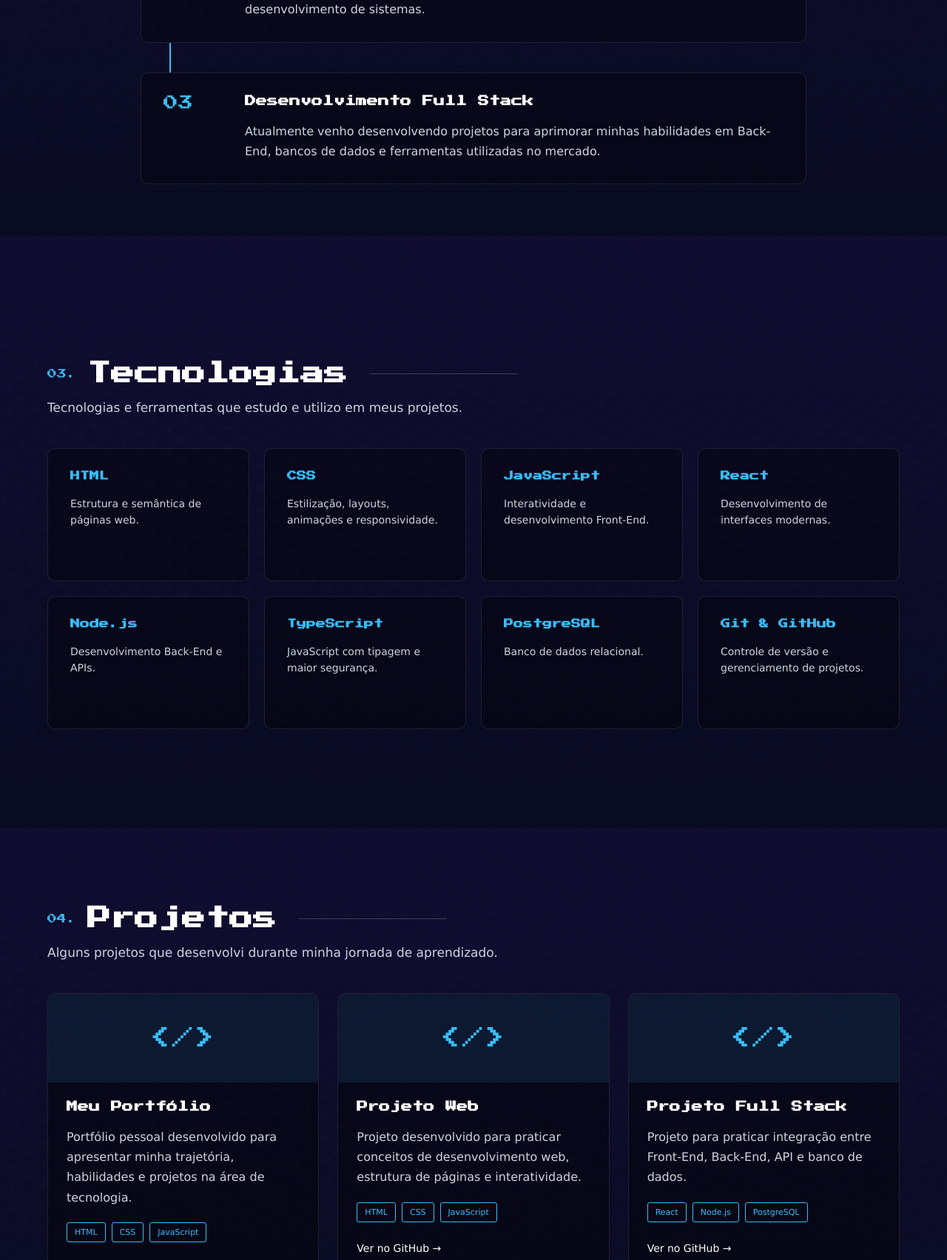
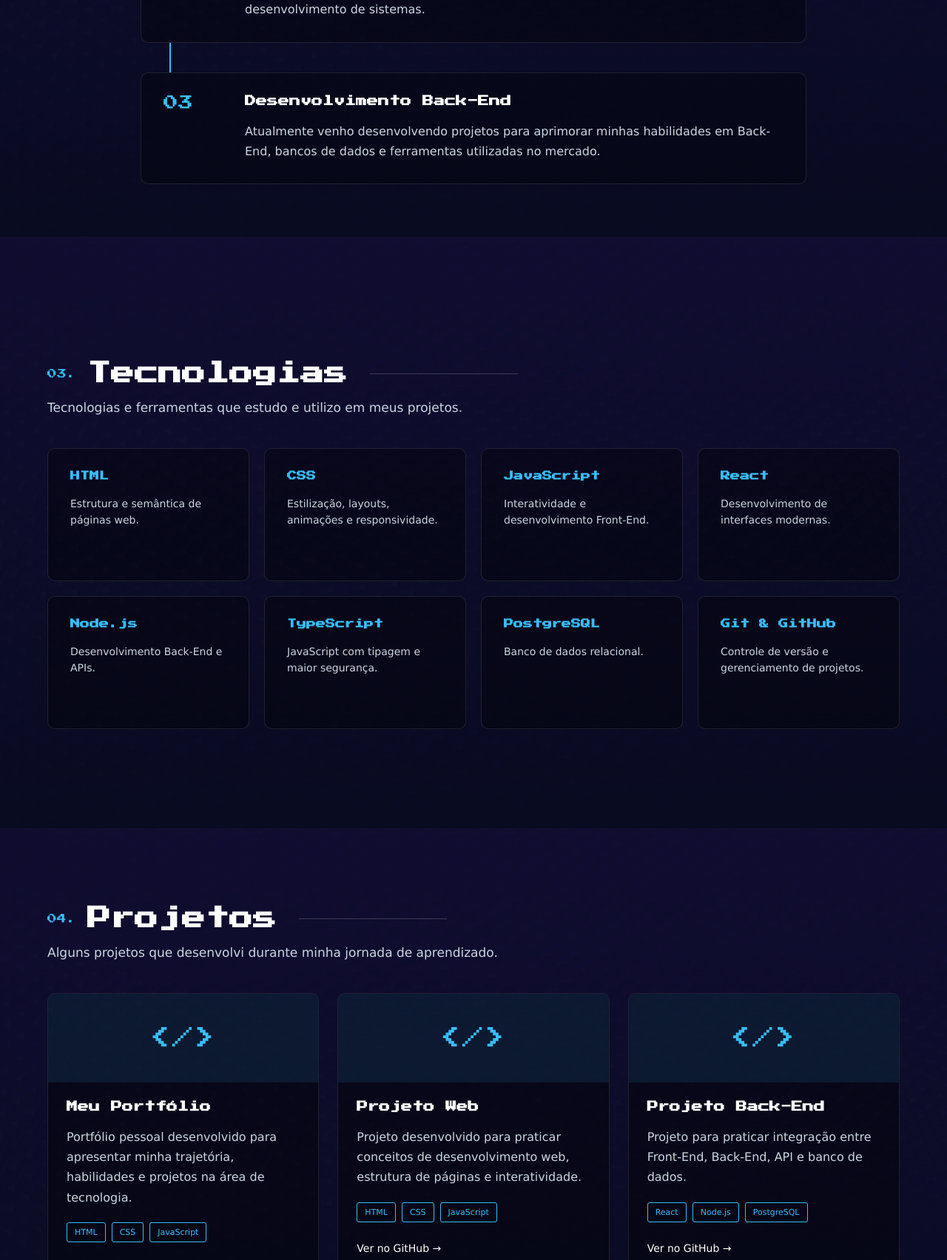
Before and after one commit to sssilvadaniel9-dotcom/portfolio, a plain HTML site: page index.html in a window 1280 px wide. Shown: the part 2080-3784 px from the top of the page at 74% size. Drawn offline with nearby package versions, Linux system fonts and the light colour scheme.

Commit message:
Minha mensagem descrevendo as alterações

```diff
--- a/index.html
+++ b/index.html
@@ -80,7 +80,7 @@
                 </h1>
 
                 <h2>
-                    Desenvolvedor <span>Back-End </span>
+                    Desenvolvedor <span>Back-End</span>
                 </h2>
 
                 <p class="descricao-inicio">
@@ -223,7 +223,7 @@
                     </div>
 
                     <div>
-                        <h3>Desenvolvimento Full Stack</h3>
+                        <h3>Desenvolvimento Back-End</h3>
 
                         <p>
                             Atualmente venho desenvolvendo projetos para
@@ -391,7 +391,7 @@
 
                     <div class="projeto-conteudo">
 
-                        <h3>Projeto Full Stack</h3>
+                        <h3>Projeto Back-End</h3>
 
                         <p>
                             Projeto para praticar integração entre Front-End,
```
